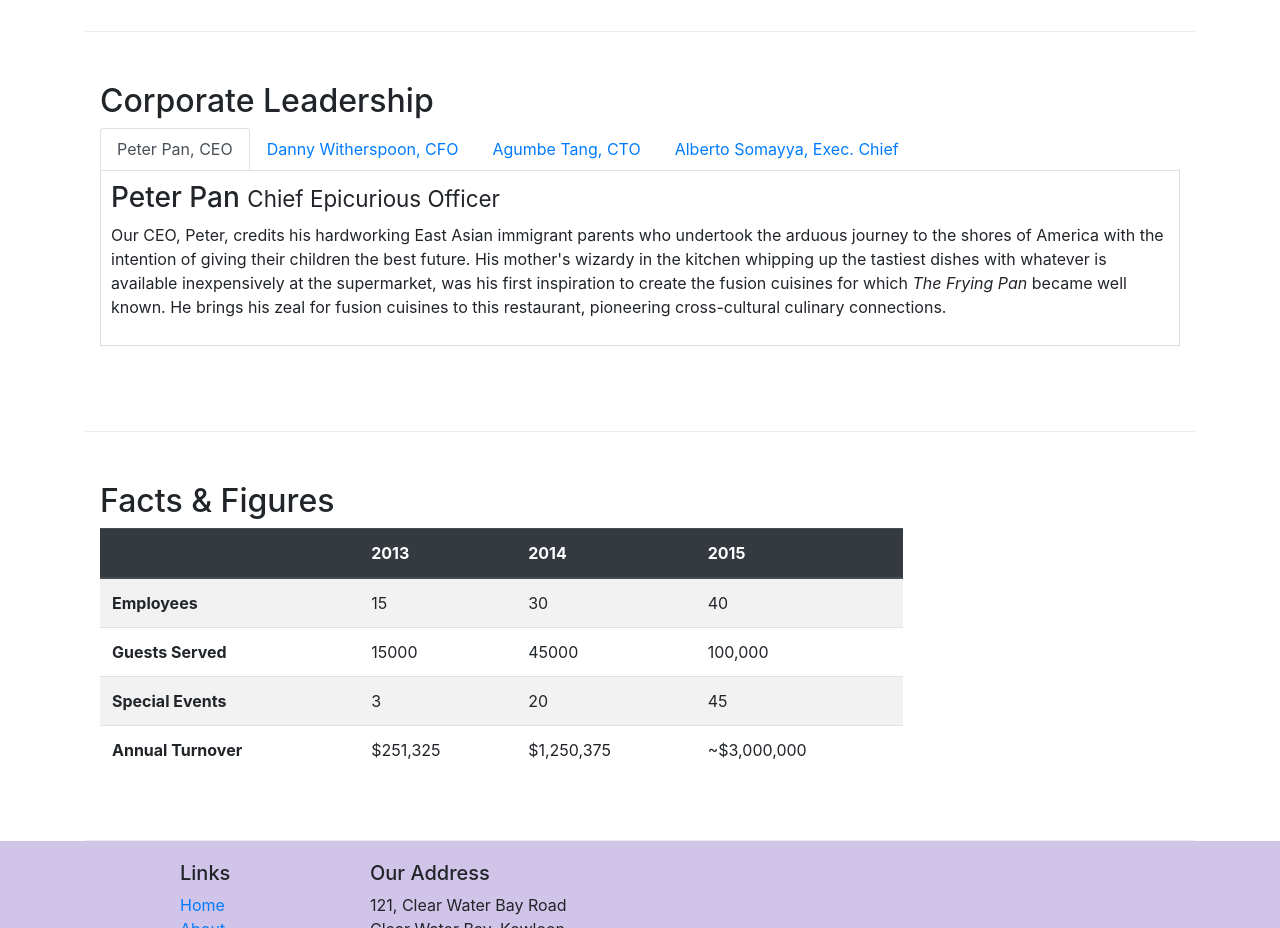
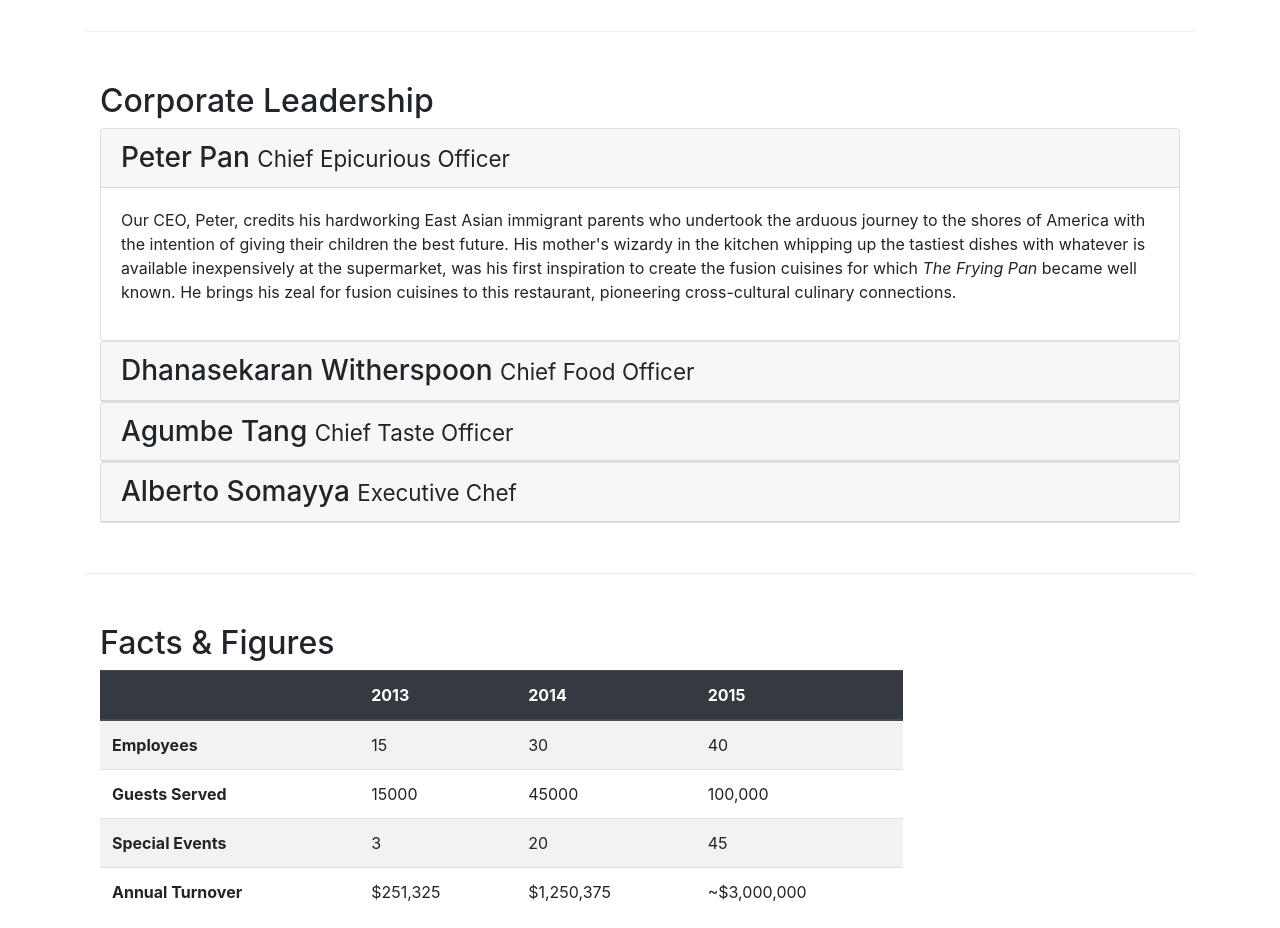
Before and after one commit to vk0808/conFusion, a website: page aboutus.html in a window 1280 px wide. Shown: the part 940-1868 px from the top of the page. Drawn offline with nearby package versions, Linux system fonts and the light colour scheme.

Commit message:
added accordion, removed tabs

```diff
--- a/aboutus.html
+++ b/aboutus.html
@@ -99,41 +99,65 @@
         <div class="row row-content">
             <div class="col-12">
                 <h2>Corporate Leadership</h2>
-
-                <ul class="nav nav-tabs">
-                    <li class="nav-items">
-                        <a class="nav-link active" href="#peter" role="tab" data-toggle="tab">Peter Pan, CEO</a>
-                    </li>
-                    <li class="nav-items">
-                        <a class="nav-link" href="#danny" role="tab" data-toggle="tab">Danny Witherspoon, CFO</a>
-                    </li>
-                    <li class="nav-items">
-                        <a class="nav-link" href="#agumbe" role="tab" data-toggle="tab">Agumbe Tang, CTO</a>
-                    </li>
-                    <li class="nav-items">
-                        <a class="nav-link" href="#alberto" role="tab" data-toggle="tab">Alberto Somayya, Exec. Chief</a>
-                    </li>
-                </ul>
-
-                <div class="tab-content">
-                    <div class="tab-pane fade show active" role="tabpanel" id="peter">
-                        <h3>Peter Pan <small>Chief Epicurious Officer</small></h3>
-                        <p class="d-none d-sm-block">Our CEO, Peter, credits his hardworking East Asian immigrant parents who undertook the arduous journey to the shores of America with the intention of giving their children the best future. His mother's wizardy in the kitchen whipping up the tastiest dishes with whatever is available inexpensively at the supermarket, was his first inspiration to create the fusion cuisines for which <em>The Frying Pan</em> became well known. He brings his zeal for fusion cuisines to this restaurant, pioneering cross-cultural culinary connections.</p>
+                <div id="accordion">
+                    <div class="card">
+                        <div class="card-header" role="tab" id="peterhead">
+                            <h3 class="mb-0">
+                                <a data-toggle="collapse" data-target="#peter">
+                                    Peter Pan <small>Chief Epicurious Officer</small>
+                                </a>
+                            </h3>
+                        </div>
+                        <div class="collapse show" id="peter" data-parent="#accordion">
+                            <div class="card-body">
+                                <p class="d-none d-sm-block">Our CEO, Peter, credits his hardworking East Asian immigrant parents who undertook the arduous journey to the shores of America with the intention of giving their children the best future. His mother's wizardy in the kitchen whipping up the tastiest dishes with whatever is available inexpensively at the supermarket, was his first inspiration to create the fusion cuisines for which <em>The Frying Pan</em> became well known. He brings his zeal for fusion cuisines to this restaurant, pioneering cross-cultural culinary connections.</p>
+                            </div>
+                        </div>
                     </div>
 
-                    <div class="tab-pane fade" role="tabpanel" id="danny">
-                        <h3>Dhanasekaran Witherspoon <small>Chief Food Officer</small></h3>
-                        <p class="d-none d-sm-block">Our CFO, Danny, as he is affectionately referred to by his colleagues, comes from a long established family tradition in farming and produce. His experiences growing up on a farm in the Australian outback gave him great appreciation for varieties of food sources. As he puts it in his own words, <em>Everything that runs, wins, and everything that stays, pays!</em></p>
+                    <div class="card">
+                        <div class="card-header" role="tab" id="dannyhead">
+                            <h3 class="mb-0">
+                                <a data-toggle="collapse" data-target="#danny">
+                                    Dhanasekaran Witherspoon <small>Chief Food Officer</small>
+                                </a>
+                            </h3>
+                        </div>
+                        <div class="collapse" id="danny" data-parent="#accordion">
+                            <div class="card-body">
+                                <p class="d-none d-sm-block">Our CFO, Danny, as he is affectionately referred to by his colleagues, comes from a long established family tradition in farming and produce. His experiences growing up on a farm in the Australian outback gave him great appreciation for varieties of food sources. As he puts it in his own words, <em>Everything that runs, wins, and everything that stays, pays!</em></p>
+                            </div>
+                        </div>
                     </div>
 
-                    <div class="tab-pane fade" role="tabpanel" id="agumbe">
-                        <h3>Agumbe Tang <small>Chief Taste Officer</small></h3>
-                        <p class="d-none d-sm-block">Blessed with the most discerning gustatory sense, Agumbe, our CTO, personally ensures that every dish that we serve meets his exacting tastes. Our chefs dread the tongue lashing that ensues if their dish does not meet his exacting standards. He lives by his motto, <em>You click only if you survive my lick.</em></p>
+                    <div class="card">
+                        <div class="card-header" role="tab" id="agumbehead">
+                            <h3 class="mb-0">
+                                <a data-toggle="collapse" data-target="#agumbe">
+                                    Agumbe Tang <small>Chief Taste Officer</small>
+                                </a>
+                            </h3>
+                        </div>
+                        <div class="collapse" id="agumbe" data-parent="#accordion">
+                            <div class="card-body">
+                                <p class="d-none d-sm-block">Blessed with the most discerning gustatory sense, Agumbe, our CTO, personally ensures that every dish that we serve meets his exacting tastes. Our chefs dread the tongue lashing that ensues if their dish does not meet his exacting standards. He lives by his motto, <em>You click only if you survive my lick.</em></p>
+                            </div>
+                        </div>
                     </div>
 
-                    <div class="tab-pane fade" role="tabpanel" id="alberto">
-                        <h3>Alberto Somayya <small>Executive Chef</small></h3>
-                        <p class="d-none d-sm-block">Award winning three-star Michelin chef with wide International experience having worked closely with whos-who in the culinary world, he specializes in creating mouthwatering Indo-Italian fusion experiences. He says, <em>Put together the cuisines from the two craziest cultures, and you get a winning hit! Amma Mia!</em></p>
+                    <div class="card">
+                        <div class="card-header" role="tab" id="albertohead">
+                            <h3 class="mb-0">
+                                <a data-toggle="collapse" data-target="#alberto">
+                                    Alberto Somayya <small>Executive Chef</small>
+                                </a>
+                            </h3>
+                        </div>
+                        <div class="collapse" id="alberto" data-parent="#accordion">
+                            <div class="card-body">
+                                <p class="d-none d-sm-block">Award winning three-star Michelin chef with wide International experience having worked closely with whos-who in the culinary world, he specializes in creating mouthwatering Indo-Italian fusion experiences. He says, <em>Put together the cuisines from the two craziest cultures, and you get a winning hit! Amma Mia!</em></p>
+                            </div>
+                        </div>
                     </div>
                 </div>
             </div>
```
